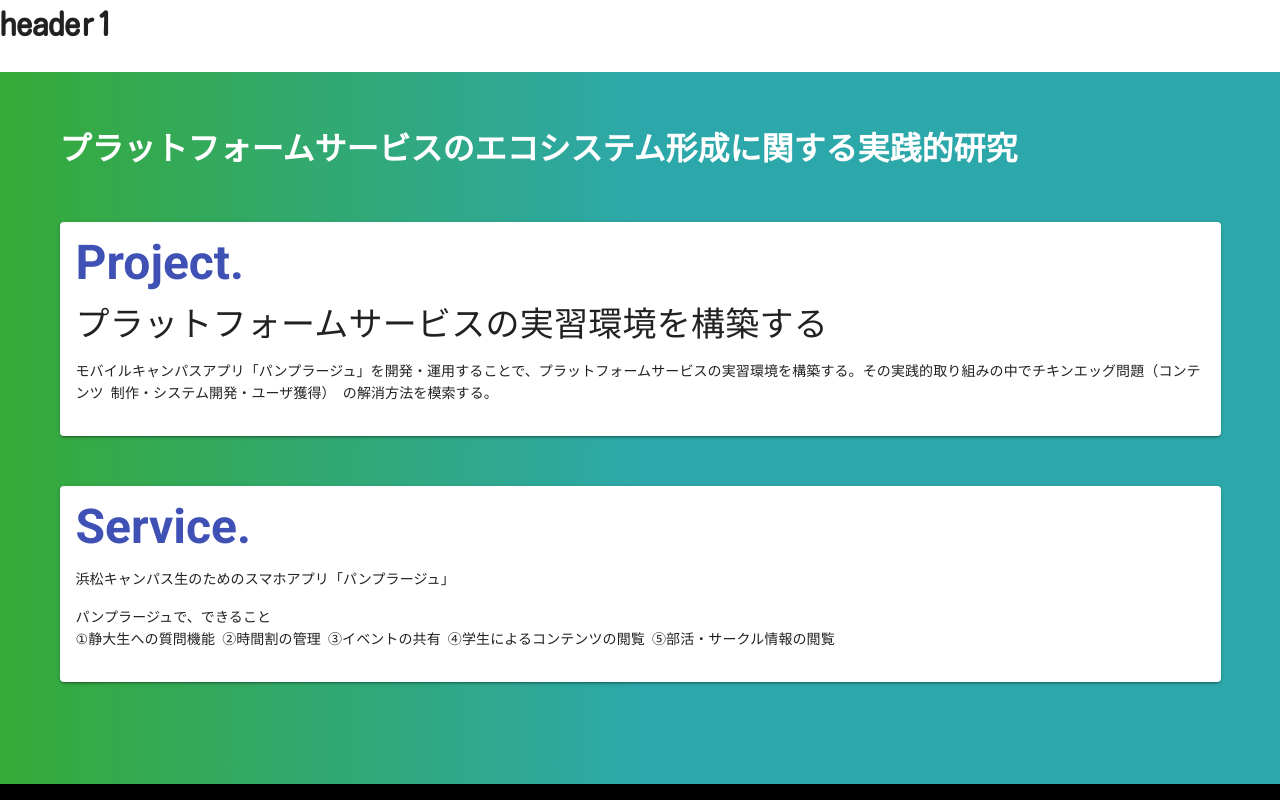
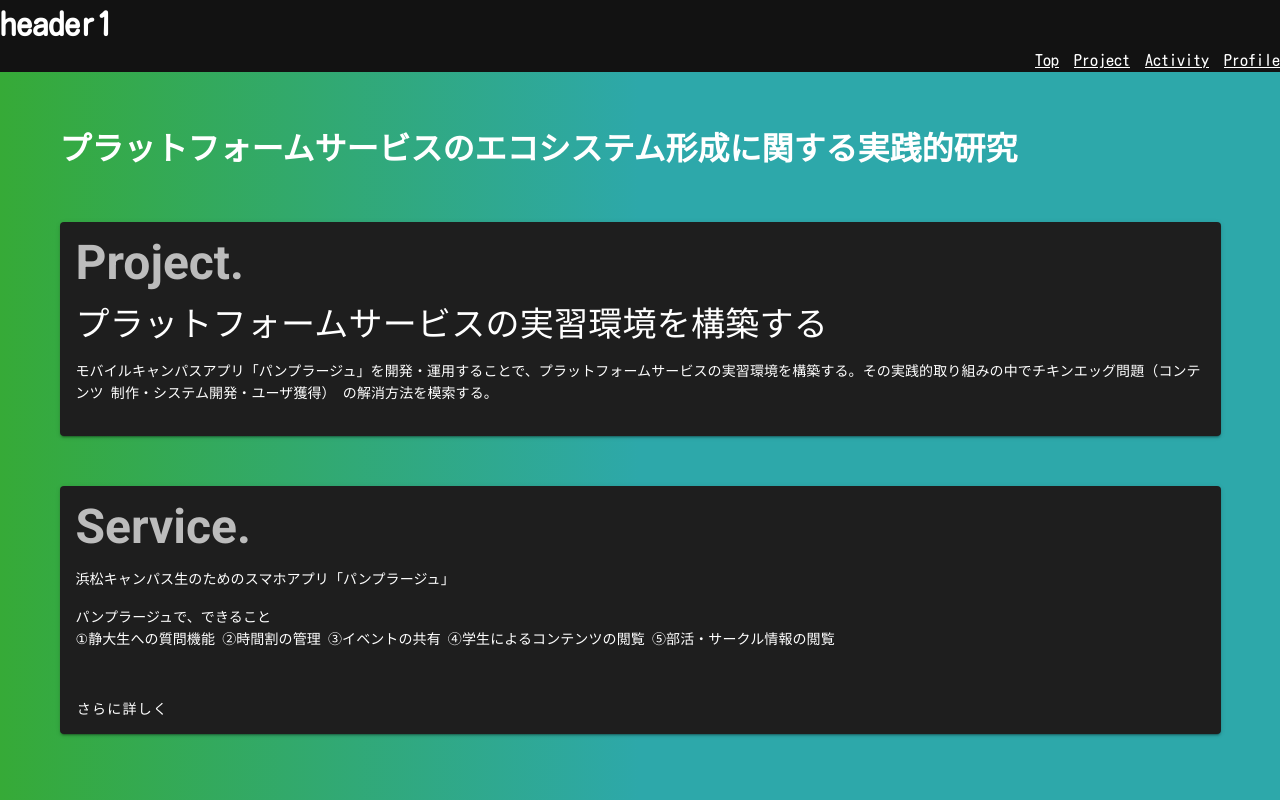
Before and after one commit to seee-shun/sentan-web, a Nuxt app: page / in a window 1280 px wide. Shown: the top 800 px of the page. Built offline with nearby package versions, Linux system fonts and the light colour scheme.

Commit message:
プロジェクトのUIを整えた

```diff
--- a/components/project.vue
+++ b/components/project.vue
@@ -4,7 +4,7 @@
       <h1>プラットフォームサービスのエコシステム形成に関する実践的研究</h1>
       <v-card class="mx-auto project-card">
         <v-card-text>
-          <p class="display-2 indigo--text font-weight-bold mt-20">
+          <p class="display-2 font-weight-bold mt-20" color="#61d4b3">
             Project.
           </p>
           <p class="display-1 text--primary">
@@ -18,7 +18,7 @@
       </v-card>
       <v-card class="mx-auto project-card">
         <v-card-text>
-          <p class="display-2 indigo--text font-weight-bold mt-20">
+          <p class="display-2 font-weight-bold mt-20" color="#61d4b3">
             Service.
           </p>
           <p class="text--primary">
@@ -30,6 +30,11 @@
             ④学生によるコンテンツの閲覧 ⑤部活・サークル情報の閲覧
           </p>
         </v-card-text>
+        <v-card-actions>
+          <v-btn text color="accent-4">
+            さらに詳しく
+          </v-btn>
+        </v-card-actions>
       </v-card>
     </div>
   </div>
--- a/nuxt.config.js
+++ b/nuxt.config.js
@@ -70,7 +70,7 @@ export default {
   vuetify: {
     customVariables: ['~/assets/variables.scss'],
     theme: {
-      dark: false,
+      dark: true,
       themes: {
         dark: {
           primary: colors.blue.darken2,
```
